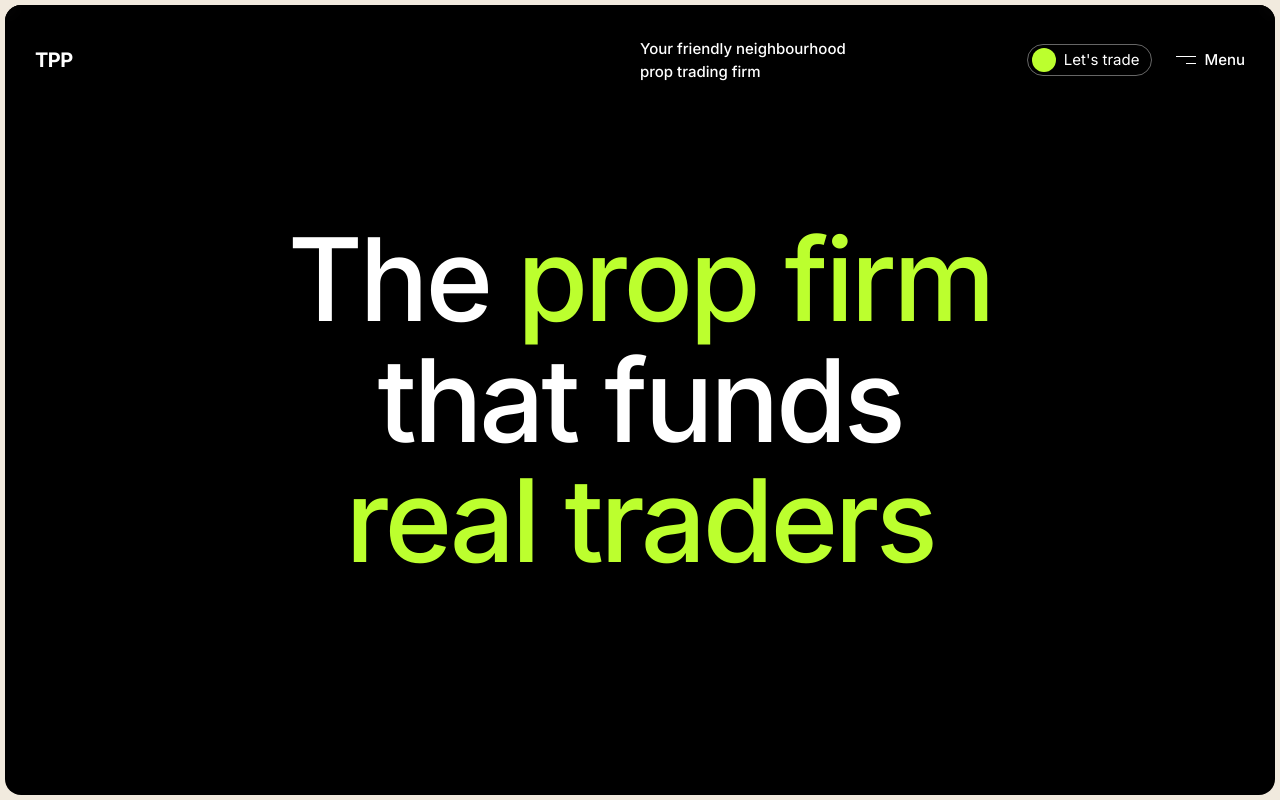
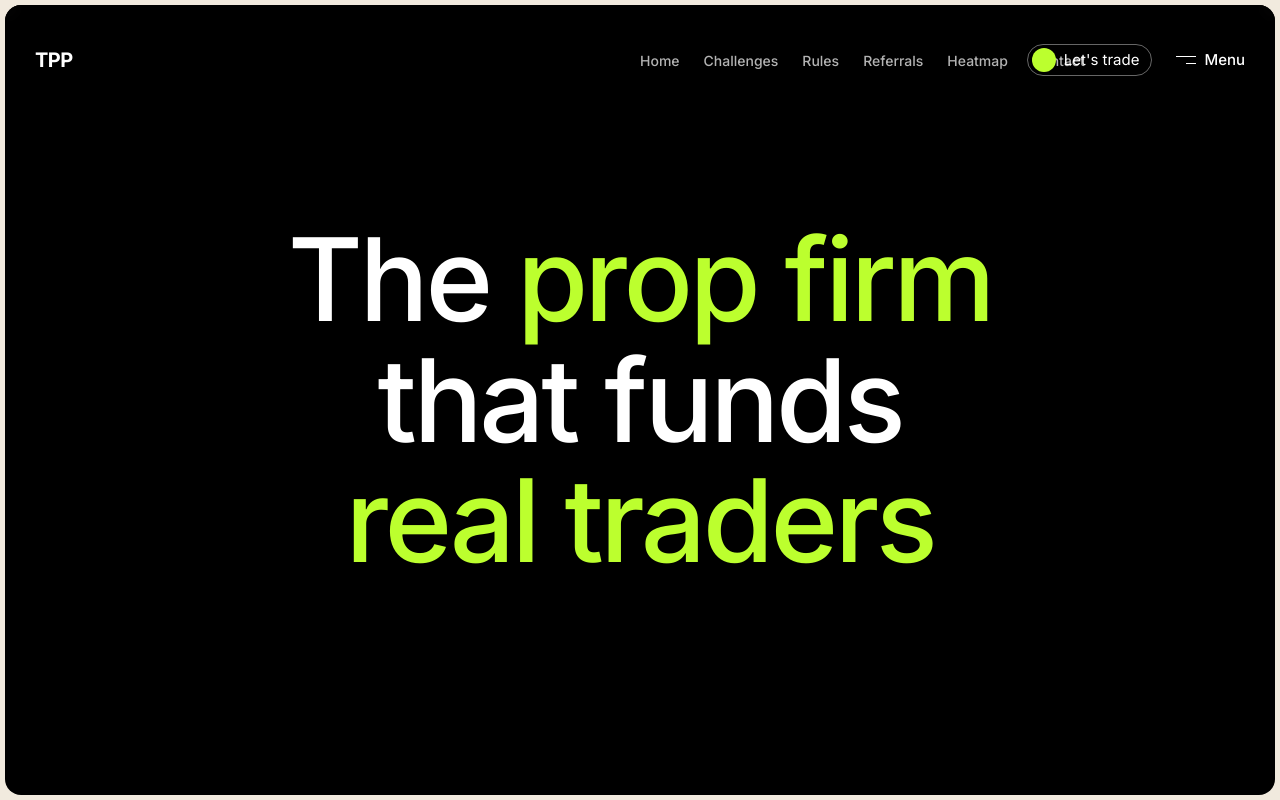
Before and after one commit to jatinkatariaaaa/thepeoplepropwebsite, a Next.js app: page /v2 in a window 1280 px wide. Shown: the top 800 px of the page. Built offline with nearby package versions, Linux system fonts and the light colour scheme.

Commit message:
feat: add V1 navigation links to V2 desktop navbar

```diff
--- a/src/app/v2/page.tsx
+++ b/src/app/v2/page.tsx
@@ -93,9 +93,14 @@ export default function V2Page() {
           <Link href="/v2" className="text-white font-bold text-xl tracking-tight hover:text-[#bcff2e] transition-colors z-30 relative">
             TPP
           </Link>
-          <p className="hidden lg:block absolute left-1/2 top-1/2 -translate-y-1/2 text-[15px] font-medium text-white z-30">
-            Your friendly neighbourhood<br />prop trading firm
-          </p>
+          <div className="hidden lg:flex absolute left-1/2 top-1/2 -translate-y-1/2 items-center gap-6 z-30">
+            <Link href="/v2" className="text-white/70 hover:text-white text-[14px] font-medium transition-colors">Home</Link>
+            <Link href="/challenges" className="text-white/70 hover:text-white text-[14px] font-medium transition-colors">Challenges</Link>
+            <Link href="/rules" className="text-white/70 hover:text-white text-[14px] font-medium transition-colors">Rules</Link>
+            <Link href="/referral" className="text-white/70 hover:text-white text-[14px] font-medium transition-colors">Referrals</Link>
+            <Link href="/heatmap" className="text-white/70 hover:text-white text-[14px] font-medium transition-colors">Heatmap</Link>
+            <Link href="/contact" className="text-white/70 hover:text-white text-[14px] font-medium transition-colors">Contact</Link>
+          </div>
           <div className="ml-auto flex items-center gap-4 lg:gap-6 z-30 relative">
             <Link
               href="/login"
```
